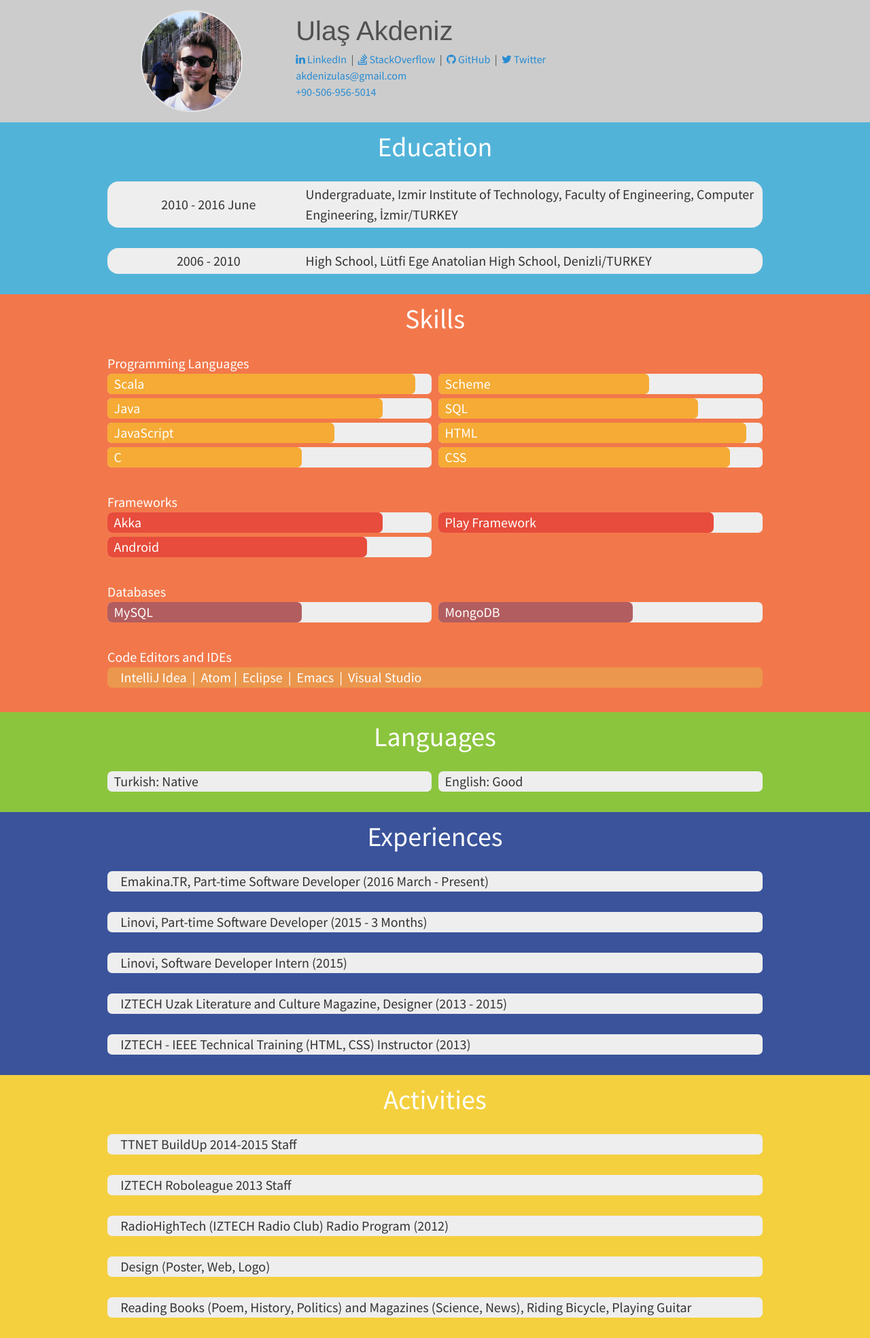
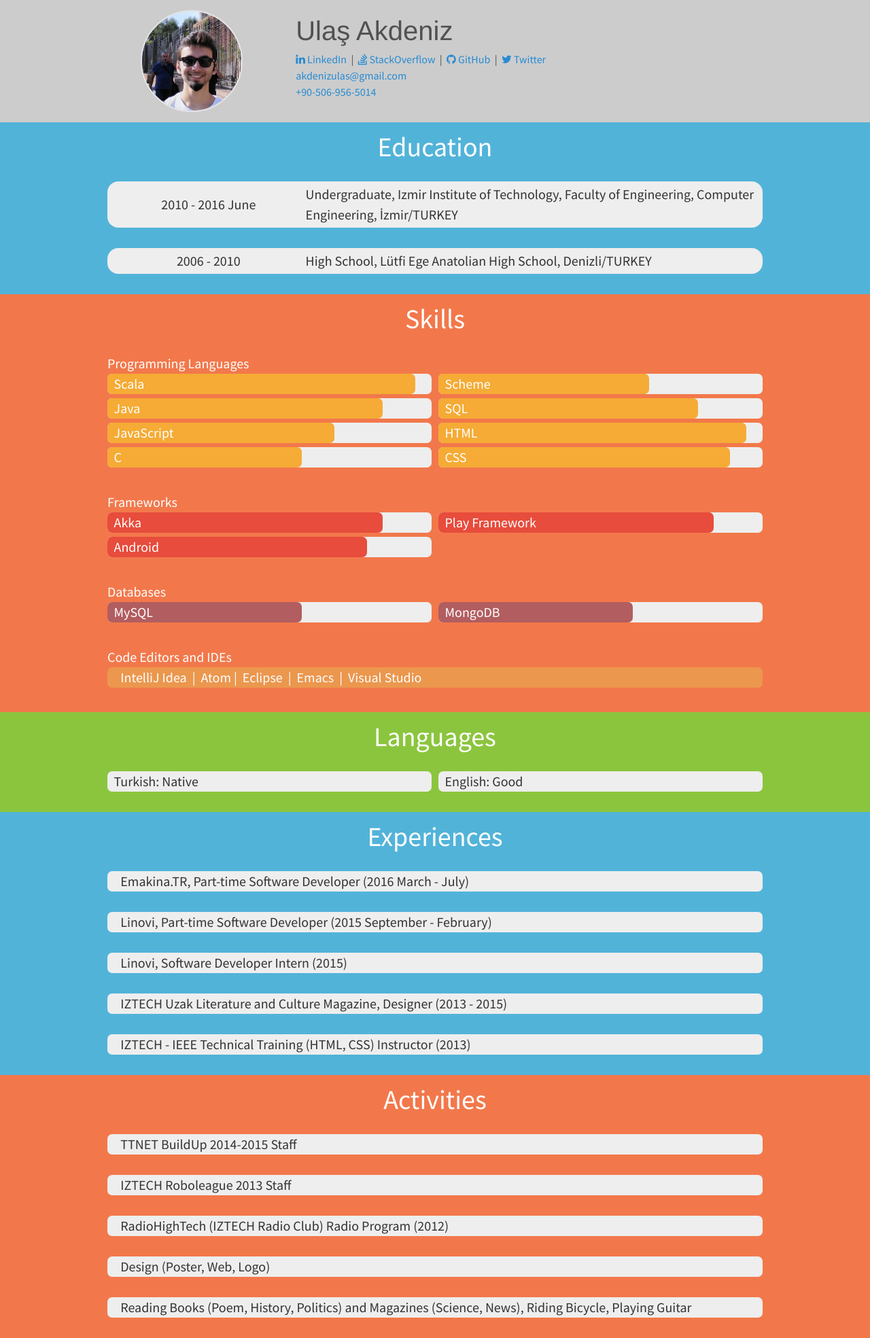
Before and after one commit to ulasakdeniz/ulasakdeniz.github.io, a Jekyll site: the page built from resume.html, in a window 1280 px wide. Shown: the whole page at 68% size. Built offline with Jekyll 4.4.1, drawn with Linux system fonts in a browser that asks for light colours.

Commit message:
update resume

```diff
--- a/public/css/custom.css
+++ b/public/css/custom.css
@@ -187,7 +187,7 @@ body {
 }
 
 .experience {
-  background-color: #3A539B;
+  background-color: #52B3D9;
 }
 
 .experience .row-info {
@@ -203,7 +203,7 @@ body {
 }
 
 .activity {
-  background-color: #F4D03F;
+  background-color: #F2784B;
 }
 
 .activity .row-info {
--- a/resume.html
+++ b/resume.html
@@ -151,8 +151,8 @@ permalink: resume.html
       <div class="section-title">Experiences</div>
       <div class="resume-info">
         <div class="row-info">
-          <div class="each-row">Emakina.TR, Part-time Software Developer (2016 March - Present)</div>
-          <div class="each-row">Linovi, Part-time Software Developer (2015 - 3 Months)</div>
+          <div class="each-row">Emakina.TR, Part-time Software Developer (2016 March - July)</div>
+          <div class="each-row">Linovi, Part-time Software Developer (2015 September - February)</div>
           <div class="each-row">Linovi, Software Developer Intern (2015)</div>
           <div class="each-row">IZTECH Uzak Literature and Culture Magazine, Designer (2013 - 2015)</div>
           <div class="each-row">IZTECH - IEEE Technical Training (HTML, CSS) Instructor (2013)</div>
```
